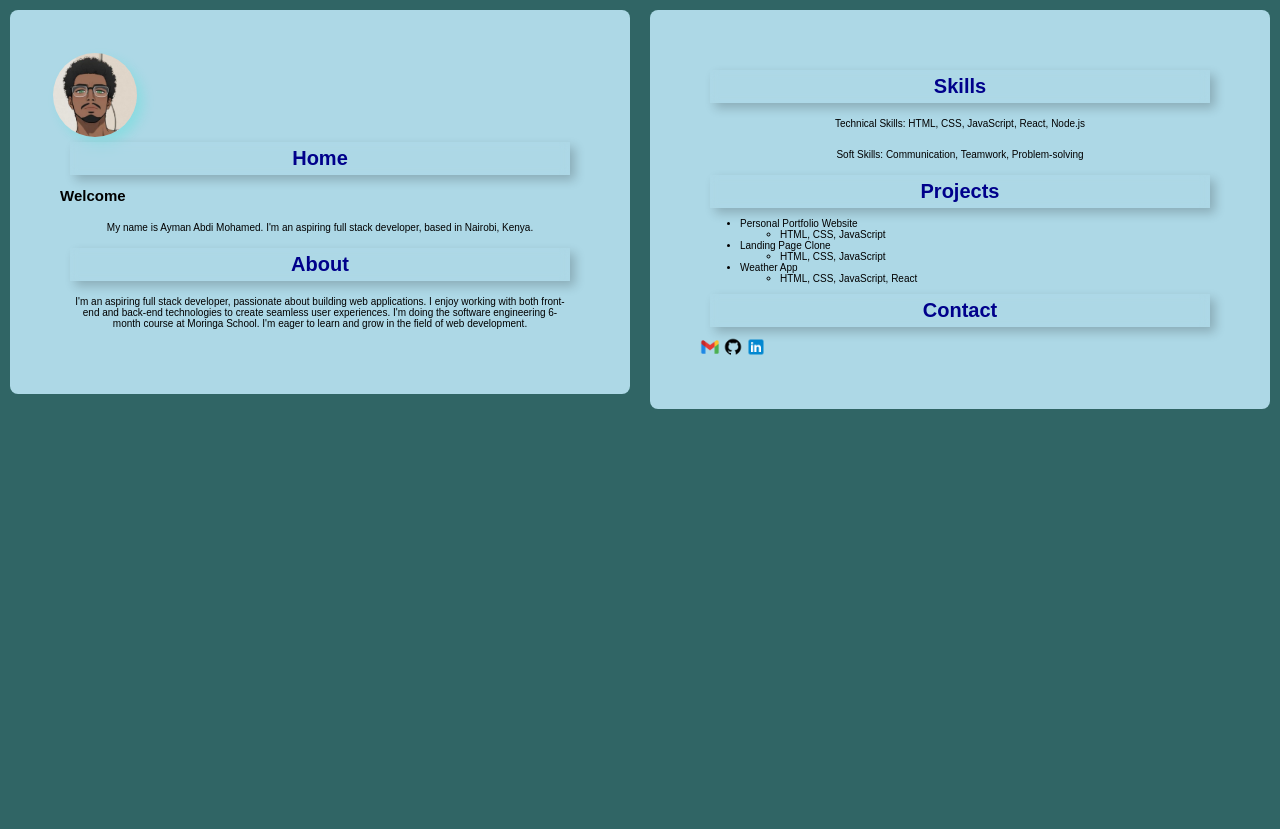
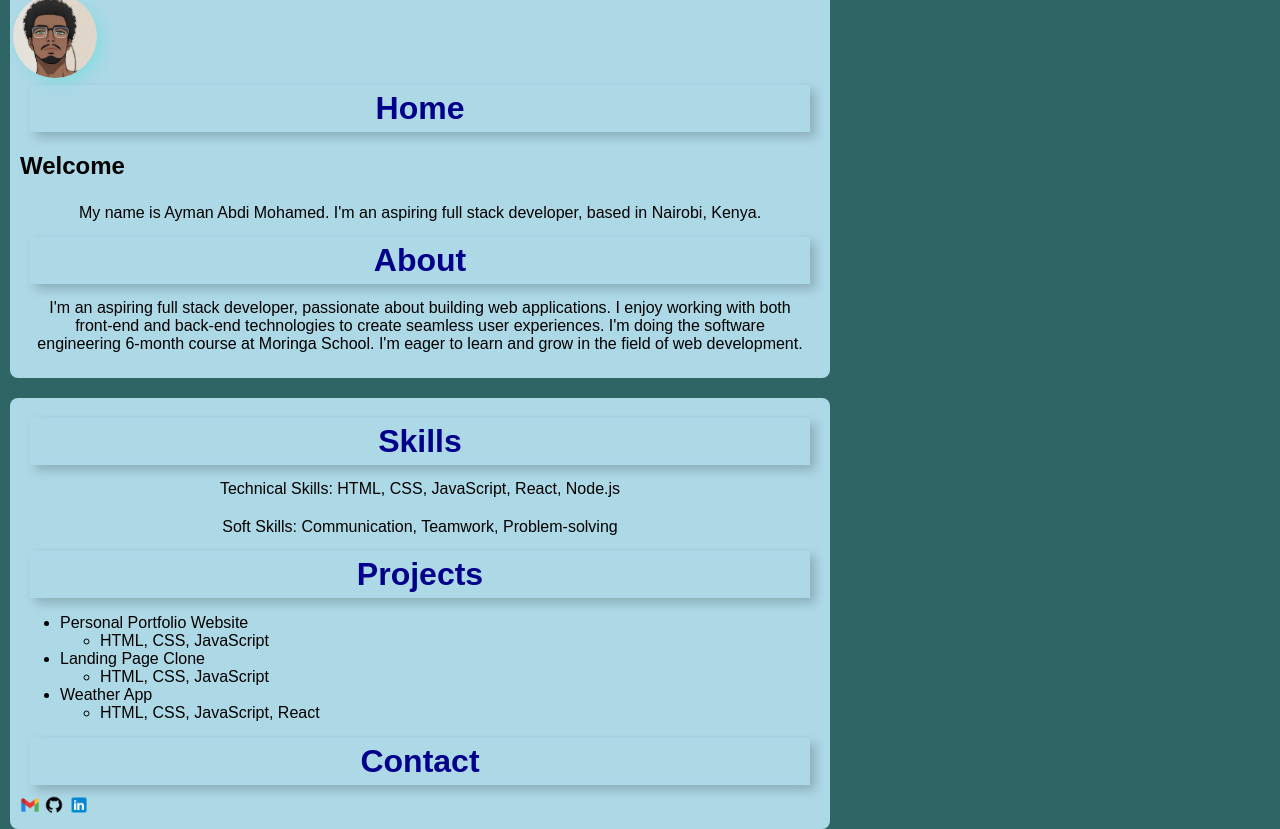
Before and after one commit to AymanAbdiMohamed/Portfolio, a plain HTML site: page index.html in a window 1280 px wide. Drawn offline with Linux system fonts and the light colour scheme.

Commit message:
made the .left-section and .right-section stack

```diff
--- a/style.css
+++ b/style.css
@@ -6,16 +6,17 @@
     gap: 20px;
     height: 100vh;
     padding: 10px;
-    font-size: 10px;
+    font-size: auto;
     flex: 1;
     border-radius: 10px;
+    flex-direction: column;
 }
 .left-section {
     flex: 1;
-    padding: 50px;
+    padding: 10px;
     border-radius: 8px;
-    width: auto;
-    height: auto;
+    width: 100vh;
+    height: 100vh;
     background-color: lightblue;
     transition: 0.3s;
 img {
@@ -29,11 +30,11 @@ img {
 .right-section {
     flex: 1;
     background-color: lightblue;
-    padding: 50px;
+    padding: 10px;
     border-radius: 8px;
     transition: 0.3s;
-    width: auto;
-    height: auto;
+    width: 100vh;
+    height: 100vh;
 }
 a img {
     width: 20px;
```
